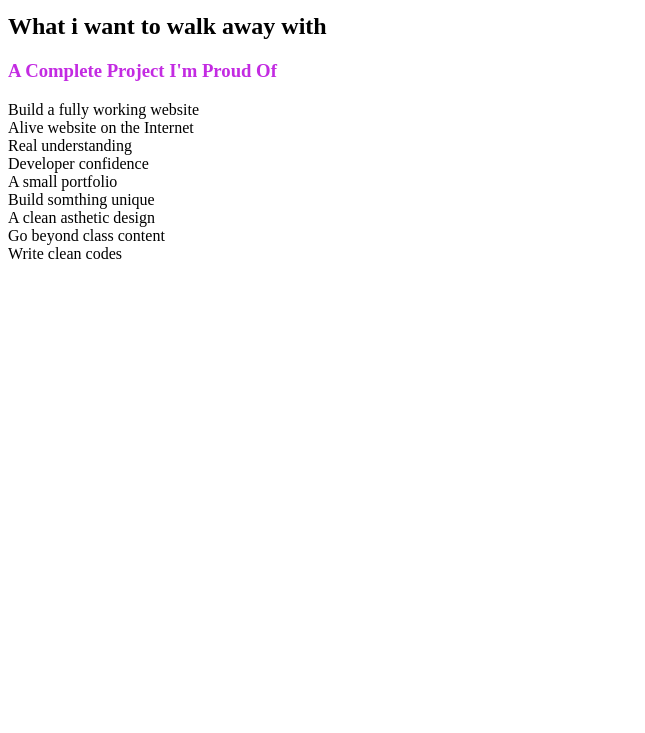
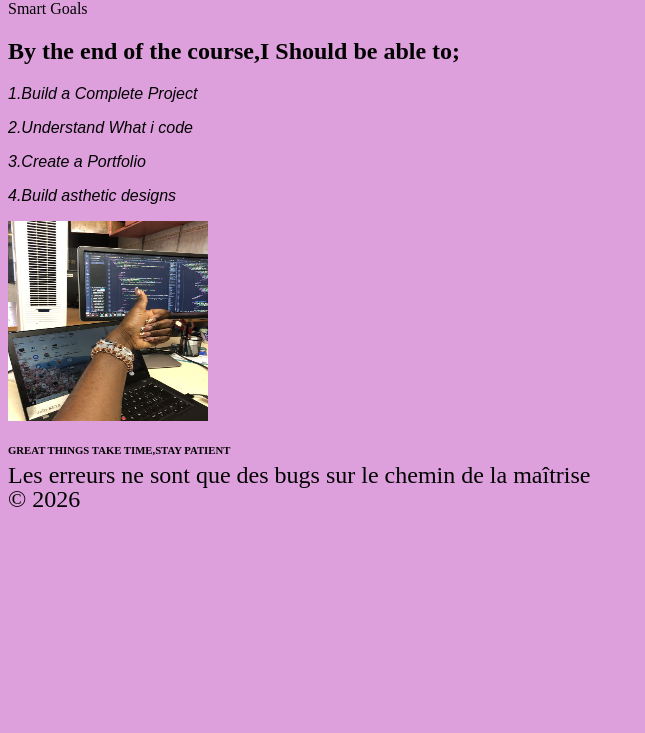
Before and after one commit to agreependo-lab/mf-portfolio, a plain HTML site: page index.html in a window 1280 px wide. Shown: the part 67-800 px from the top of the page, without its empty margins (0-645 px from the left). Drawn offline with Linux system fonts and the light colour scheme.

Commit message:
first commit

```diff
--- /dev/null
+++ b/css/style.css
@@ -0,0 +1,33 @@
+html{
+    background-color: plum;
+}
+
+header{
+    text-align: left;
+
+
+}
+
+h1{
+    text-align: left;
+    color: aqua;
+    text-decoration: wavy;
+    font-family: fantasy;
+}
+
+.hello{
+    font-family: fantasy;
+    color: black;
+    font-weight: (240,219,230);
+    font-style: italic;
+}
+
+footer{
+    line-height: 0cqh;
+    font-size: x-large;
+}
+
+h6{
+    line-height: 0cqmin;
+
+}
--- a/index.html
+++ b/index.html
@@ -1,15 +1,29 @@
 <!doctype html>
-<html?>
+<html lang="en-US">
   <head>
     <title>Smart Goals</title>
-    <style type="text/css">
-      h3{color:rgb(255, 0, 115)}
-    </style>
+    <link type="text/css" href="css/style.css" rel="stylesheet" />
   </head>
   <body>
-    <h1 style="color: rgb(255, 61, 210);">SMART GOALS </h1>
-    <h2>What i want to walk away with</h2>
-    <h3 style="color: rgb(195, 43, 226);">A Complete Project I'm Proud Of</h3>
-    <p1>Build a fully working website<br>Alive website on the Internet<br>Real understanding<br>Developer confidence<br>A small portfolio<br>Build somthing unique<br>A clean asthetic design<br>Go beyond class content<br>Write clean codes</p1>
+    <h2>SMART GOALS</h2>
+
+    <main>
+
+      </h1>Smart Goals</h1>
+      <h2>By the end of the course,I Should be able to; </h2>
+      <p class="hello">1.Build a Complete Project</p>
+      <p class="hello">2.Understand What i code</p>
+      <p class="hello">3.Create a Portfolio</p>
+      <p class="hello">4.Build asthetic designs</p>
+
+<img src="code.jpg" alt="" width="200" height="200">
+
+      <h6>GREAT THINGS TAKE TIME,STAY PATIENT</h6>
+
+      </main>
+      <footer>
+        Les erreurs ne sont que des bugs sur le chemin  de la maîtrise
+        <p>© 2026</p>
+      </footer>
   </body>
-  </html>
+</html>
--- /dev/null
+++ b/style.css
@@ -0,0 +1,33 @@
+html{
+    background-color: rgb(243, 38, 161);
+}
+
+header{
+    text-align: left;
+
+
+}
+
+h1{
+    text-align: left;
+    color: aqua;
+    text-decoration: wavy;
+    font-family: fantasy;
+}
+
+.hello{
+    font-family: fantasy;
+    color: black;
+    font-weight: (240,219,230);
+    font-style: italic;
+}
+
+footer{
+    line-height: 0cqh;
+    font-size: x-large;
+}
+
+h6{
+    line-height: 0cqmax;
+
+}
```
Also changed, not shown: code.jpg (added).
